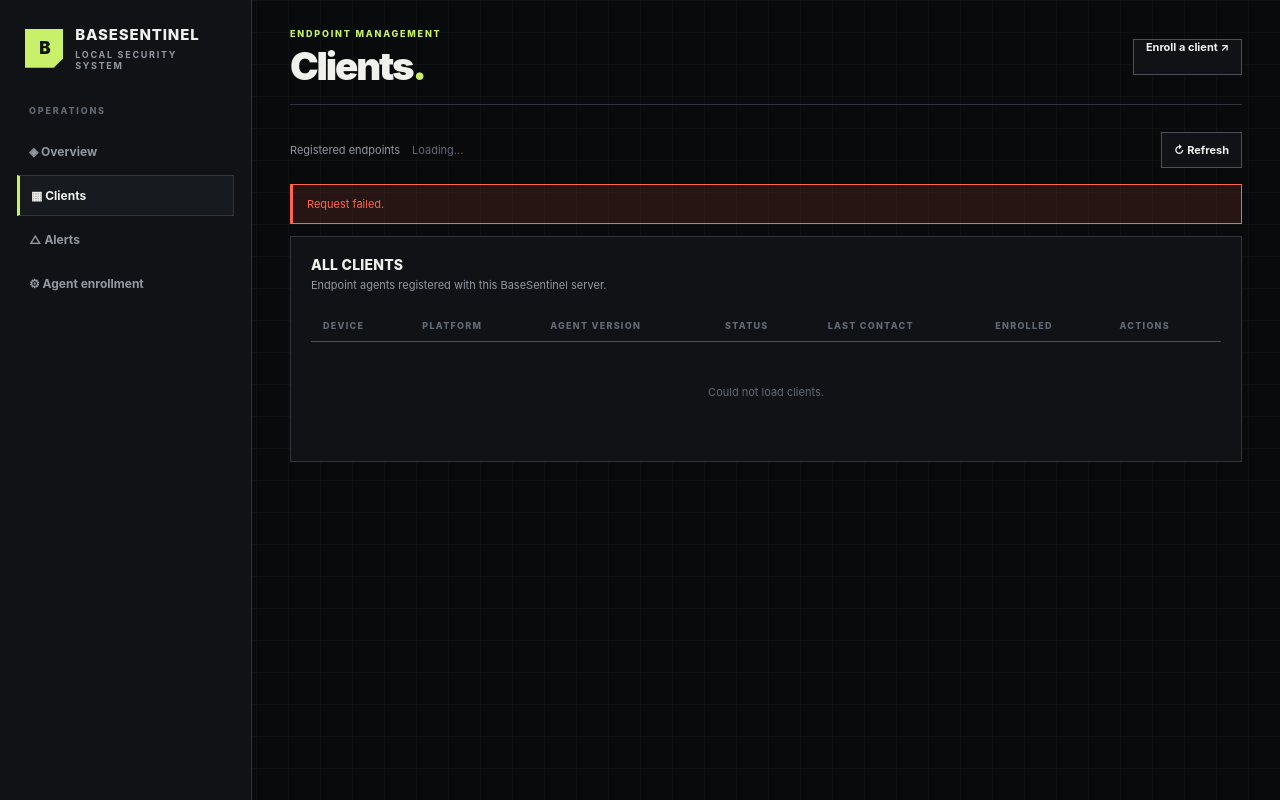
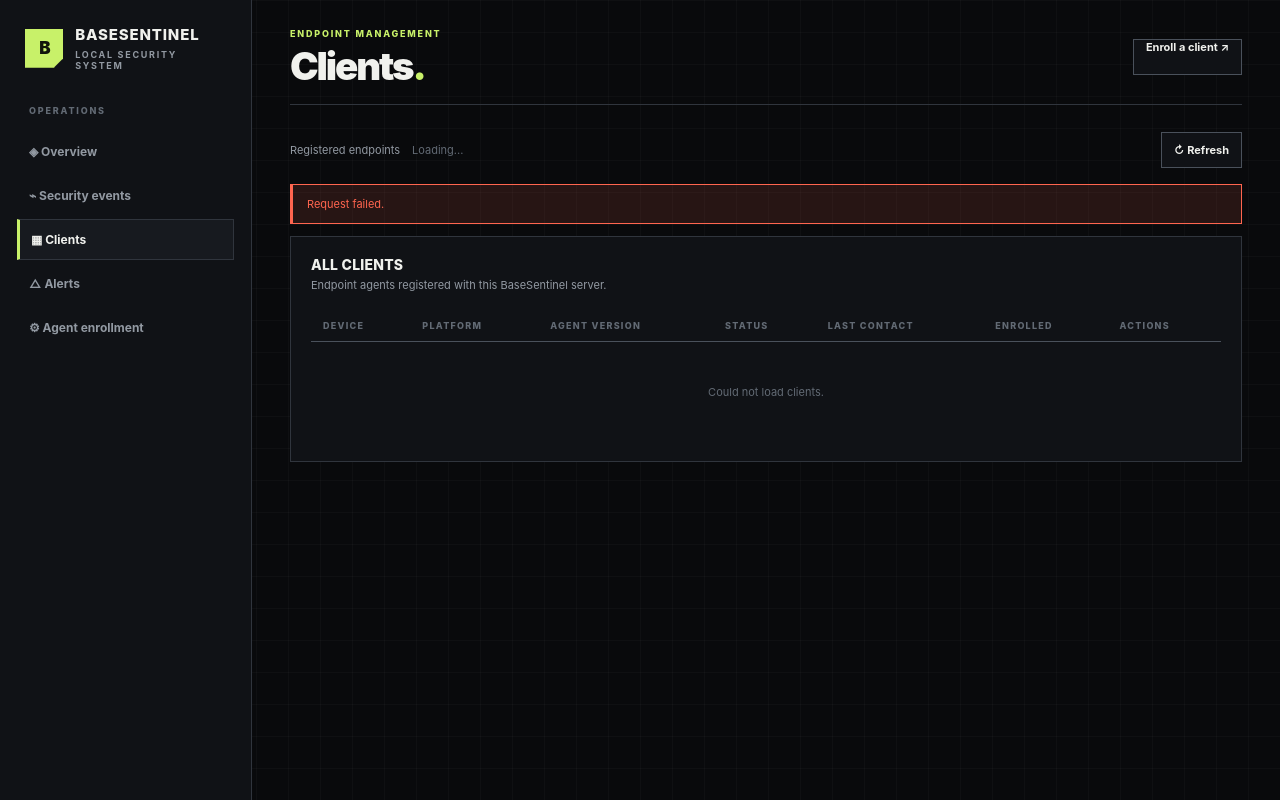
Before and after one commit to I-AtA-I/BaseSentinel, a Python web app: template src/basesentinel/templates/agents.html in a window 1280 px wide. Run offline with Jinja, Linux system fonts and the light colour scheme; the template is opened without the code that fills it, so the values that code supplies are empty.

Commit message:
Add event registry navigation to clients

```diff
--- a/src/basesentinel/templates/agents.html
+++ b/src/basesentinel/templates/agents.html
@@ -13,6 +13,7 @@
         <div class="sidebar-section">
             <span class="sidebar-label">OPERATIONS</span>
             <a class="nav-link" href="/">◈ Overview</a>
+            <a class="nav-link" href="/events">⌁ Security events</a>
             <a class="nav-link active" href="/agents">▦ Clients</a>
             <a class="nav-link" href="/alerts">△ Alerts</a>
             <a class="nav-link" href="/settings/enrollment">⚙ Agent enrollment</a>
```
